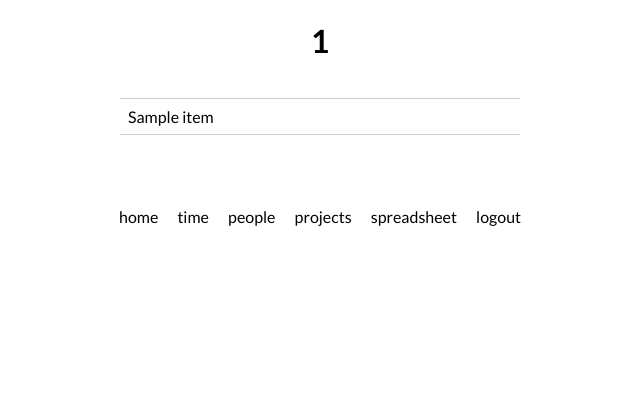
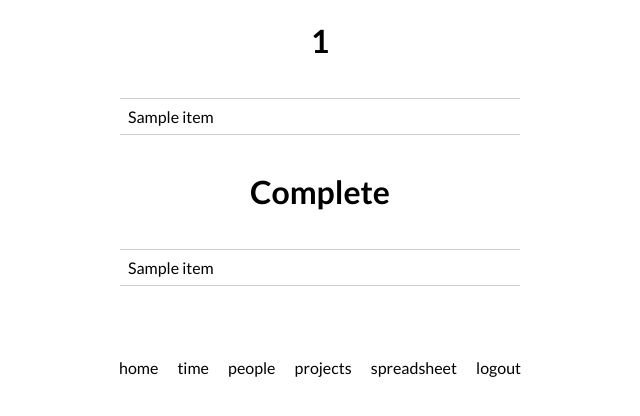
Before and after one commit to alsocollective/beater-rime, a Django app: template application/timetrack/templates/optionlist.html in a window 1280 px wide. Shown: the top 416 px of the page, without its empty margins (320-960 px from the left). Run offline with Django 3.2, Linux system fonts and the light colour scheme; the template is opened without the code that fills it: most values are stand-ins (such as "Sample title", 1, 10 or a date in 2020); some libraries are stand-ins or nearby versions.

Commit message:
Added 2 new featuers

```diff
--- a/application/timetrack/templates/optionlist.html
+++ b/application/timetrack/templates/optionlist.html
@@ -11,6 +11,15 @@
 	{% endfor %}
 </ul>
 
+{% if data_complete %}
+<h1>Complete</h1>
+	<ul class="optionlist">
+		{% for item in data_complete %}
+			<li><a href="/{{page}}/?id={{item.pk}}">{{item}}</a></li>
+		{% endfor %}
+	</ul>
+{% endif %}
+
 {% include "footer.html" %}
 
 {% endblock %}
--- a/application/timetrack/templates/person.html
+++ b/application/timetrack/templates/person.html
@@ -1,5 +1,6 @@
 {% extends "base.html" %}
 {% load static %}
+{% load bohdan_filters %}
 
 {% block content %}
 <h1>{{person}}</h1>
@@ -43,7 +44,7 @@
 			<td>{% if session.workTypes %}{{session.workTypes}}{% endif %}</td>
 			<td class="notes">{{session.notes}}</td>
 			<td class="notes">{% if session.exiting_notes %}{{session.exiting_notes}}{% endif %}</td>
-			<td>{{session.totalhourstext}}</td>
+			<td>{{session.totalhourstext}}|{{session.totalhours|hours}}</td>
 			<td>{% ifchanged session.startTime|date:"j" %}<b>{% endifchanged %}{{session.startTime|date:"G:i - j - n"}}{% ifchanged session.startTime|date:"j" %}</b>{% endifchanged %}</td>
 			<td>{% ifchanged session.startTime|date:"j" %}<b>{% endifchanged %}{{session.endTime|date:"G:i - j - n"}}{% ifchanged session.startTime|date:"j" %}</b>{% endifchanged %}</td>
 			<td><a href="/edit/?id={{session.pk}}">Edit</a></td>
```
Also changed, not shown: application/timetrack/views.py (+7 -2 lines).
